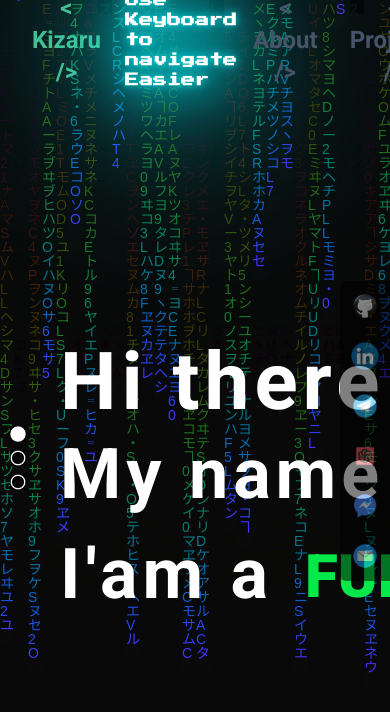
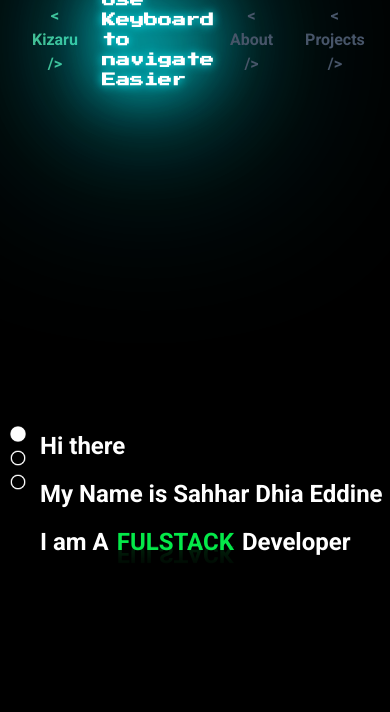
Before and after one commit to dhia13/portfolio, a Next.js app: page / in a window 390 px wide. Shown: the top 712 px of the page. Built offline with nearby package versions, Linux system fonts and the light colour scheme.

Commit message:
mobile responsivness

```diff
--- a/Components/AboutMe/Components/About.js
+++ b/Components/AboutMe/Components/About.js
@@ -2,31 +2,34 @@ function About() {
   return (
     <div>
       <div className="flex justify-center items-start w-screen h-full z-60">
+        <div className="w-full flex justify-center items-center h-[600px]">
           <div
-          className="flex justify-center items-start flex-col flex-wrap h-[700px] lg:w-[800px] sm:w-[800px]
-                xs:[400px] mx-10 gap-2 z-50"
+            className="flex  lg:items-start  xl:items-start 2xl:items-start flex-col flex-wrap  my-auto p-[20px] lg:w-[800px] sm:w-[800px]
+                xs:[400px] gap-2 z-50 bg-gray-400 text-white justify-center m-[40px] rounded-md"
           >
-          <h1 className="text-white text-3xl text-bold font-poppins">
+            <h1 className="text-3xl text-bold font-poppins text-center">
               Greetings
             </h1>
-          <p className="text-white text-bold text-3xl font-poppins">
+            <p className="text-bold text-2xl font-poppins">
               My Name is Sahhar Dhia eddine.
             </p>
-          <p className="text-white text-xl font-poppins">
+            <p className="text-md lg:text-lg xl:text-base 2xl:text-base  font-poppins">
               I am a fullstack developer and a programmer with over 3 years
-            experience, i have mastered the mern-stack and software engeniring,
-            leveled-up every skill that is required to make apps website from
-            scratch, i have the ability to solve hard problems, debug other
-            people's code ,i am a fast learner ready to take on other frameworks
-            if the job requires it I create successful websites/webApps that are
-            fast optimized with silk clean code according to best practices. i
-            speak three languages Arabic English and Frensh wich will help you
-            communicate and reach wider audiancne, i am fast and accurate with
-            great hunger for knowledge and adventure
+              experience, i have mastered the mern-stack and software
+              engeniring, leveled-up every skill that is required to make apps
+              website from scratch, i have the ability to solve hard problems,
+              debug other people's code ,i am a fast learner ready to take on
+              other frameworks if the job requires it I create successful
+              websites/webApps that are fast optimized with silk clean code
+              according to best practices. i speak three languages Arabic
+              English and Frensh wich will help you communicate and reach wider
+              audiancne, i am fast and accurate with great hunger for knowledge
+              and adventure
             </p>
-          <p className="text-white text-xl font-poppins">
+            <p className=" text-xl font-poppins">
               Don't hesitate to contact me
             </p>
+          </div>
         </div>
       </div>
     </div>
--- a/Components/AnimatedText/BouncyText/BouncyText.js
+++ b/Components/AnimatedText/BouncyText/BouncyText.js
@@ -2,7 +2,11 @@ import styles from "./BouncyText.module.css";
 const BouncyText = ({ text }) => {
   return (
     <div className={styles.waviy}>
-      <span className={`${styles.span}`}>{text}</span>
+      <span
+        className={`${styles.span} font-bold text-2xl xl:2xl:lg:text-6xl md:text-5xl sm:text-4xl`}
+      >
+        {text}
+      </span>
     </div>
   );
 };
--- a/Components/AnimatedText/BouncyText/BouncyText.module.css
+++ b/Components/AnimatedText/BouncyText/BouncyText.module.css
@@ -1,24 +1,15 @@
 @import url("https://fonts.googleapis.com/css2?family=Roboto:wght@700;900&display=swap");
 .waviy {
-  position: absolute;
   -webkit-box-reflect: below -20px linear-gradient(transparent, rgba(0,0,0,.2));
-  font-size: 60px;
-  top: 120px;
-
 }
 .waviy span {
   font-family: 'Roboto', sans-serif;
-  position: absolute;
-  font-weight: 900;
   display: inline-block;
   color: rgb(4, 233, 73);
   text-transform: uppercase;
   animation: waviy 1s infinite;
   animation-delay: calc(.1s * var(--i));
-  position: absolute;
   cursor: pointer;
-  top: 340px;
-  left: 305px;
 }
 @keyframes waviy {
   0%,40%,100% {
--- a/Components/AnimatedText/GlowingText/FullGlowingText.js
+++ b/Components/AnimatedText/GlowingText/FullGlowingText.js
@@ -4,13 +4,39 @@ import styles from "./GlowingText.module.css";
 
 function Header() {
   return (
-    <div className="w-screen h-screen z-50  absolute">
-      <GlowingText text="Hi there" style={styles.text1} />
-      <GlowingText text="My name is Dhia Eddine " style={styles.text2} />
-      <div className="flex justify center items center">
-        <GlowingText text="I'am a" style={styles.text3} />
-        <BouncyText text="FULLSTACK" />
-        <GlowingText text="developer" style={styles.text4} />
+    <div
+      className="w-screen h-screen z-50  absolut flex
+    justify-center flex-col mx-[40px] gap-4"
+    >
+      <p
+        className="text-2xl text-white
+         font-roboto whitespace-nowrap font-bold
+         hover:drop-shadow-glow cursor-pointer xl:2xl:lg:text-6xl md:text-5xl sm:text-4xl"
+      >
+        Hi there
+      </p>
+      <p
+        className="text-2xl hover:drop-shadow-glow cursor-pointer text-white font-roboto whitespace-nowrap font-bold
+      xl:2xl:lg:text-6xl md:text-5xl sm:text-4xl"
+      >
+        My Name is Sahhar Dhia Eddine
+      </p>
+      <div className="flex justify center items center gap-2">
+        <p
+          text="Hi there"
+          className="text-2xl hover:drop-shadow-glow cursor-pointer text-white font-roboto whitespace-nowrap font-bold
+          xl:2xl:lg:text-6xl md:text-5xl sm:text-4xl"
+        >
+          I am A
+        </p>
+        <BouncyText text="FULSTACK" />
+        <p
+          text="Hi there"
+          className="text-2xl hover:drop-shadow-glow cursor-pointer text-white font-roboto whitespace-nowrap font-bold
+          xl:2xl:lg:text-6xl md:text-5xl sm:text-4xl"
+        >
+          Developer
+        </p>
       </div>
     </div>
   );
--- a/Components/AnimatedText/GlowingText/GlowingText.module.css
+++ b/Components/AnimatedText/GlowingText/GlowingText.module.css
@@ -9,8 +9,6 @@
   left:60px;
 }
 .text1 {
-  font-size: 80px;
-  font-weight: 700;
   color: rgb(255, 255, 255);
   letter-spacing: 5px;
   cursor: pointer;
@@ -23,8 +21,6 @@
   white-space: nowrap;
 }
 .text2 {
-  font-size: 70px;
-  font-weight: 700;
   color: rgb(255, 255, 255);
   letter-spacing: 5px;
   cursor: pointer;
--- a/Components/ContactFloters.js
+++ b/Components/ContactFloters.js
@@ -6,7 +6,7 @@ const ContactFloters = () => {
     <div
       onMouseMove={() => setOpen(true)}
       onMouseOut={() => setOpen(false)}
-      className={`absolute z-50 w-[50px] top-1/3 right-0 ${
+      className={`absolute z-50 w-[50px] top-[200px ] right-0 ${
         !open && "opacity-50 w-[50px]"
       }  ${
         open && "opacity-100 w-[170px]"
--- a/Components/Navbar.js
+++ b/Components/Navbar.js
@@ -23,13 +23,13 @@ function Navbar({ setCurrent, current }) {
         <p
           className={` ${
             current === "header" ? "text-[#4dba87]" : "text-[#475569]"
-          } px-4 hover:text-[#03f490]`}
+          } px-4 hover:text-[#03f490] text-base xl:2xl:lg:text-2xl md:text-xl sm:text-lg`}
         >{`< Kizaru />`}</p>
       </button>
       {/* Navigation */}
       {indecator && (
         <div
-          className={`z-50 text-sm font-pressStart text-white cursor-pointer drop-shadow-glow`}
+          className={`z-50 text-sm font-pressStart text-white cursor-pointer drop-shadow-glow sm:hidden`}
         >
           Use Keyboard to navigate Easier
         </div>
@@ -42,7 +42,7 @@ function Navbar({ setCurrent, current }) {
           <p
             className={`${
               current === "aboutMe" ? "text-[#4dba87]" : "text-[#475569]"
-            } hover:text-[#03f490]`}
+            } hover:text-[#03f490] text-base xl:2xl:lg:text-2xl md:text-xl sm:text-lg`}
           >
             {`< About />`}
           </p>
@@ -54,7 +54,7 @@ function Navbar({ setCurrent, current }) {
           <p
             className={`${
               current === "myProjects" ? "text-[#4dba87]" : "text-[#475569]"
-            } hover:text-[#03f490]`}
+            } hover:text-[#03f490] text-base xl:2xl:lg:text-2xl md:text-xl sm:text-lg`}
           >
             {`< Projects />`}
           </p>
--- a/pages/index.js
+++ b/pages/index.js
@@ -52,7 +52,7 @@ export default function Home() {
       tabIndex={0}
       onKeyDown={(e) => handleKeyDown(e)}
     >
-      <MatrixBg />
+      {/* <MatrixBg /> */}
       <Navbar setCurrent={setCurrent} current={current} />
       <div className="w-screen h-[calc(100%_-_1rem)] relative">
         <div
```
Lines whose indentation alone changed are shown as unchanged.
